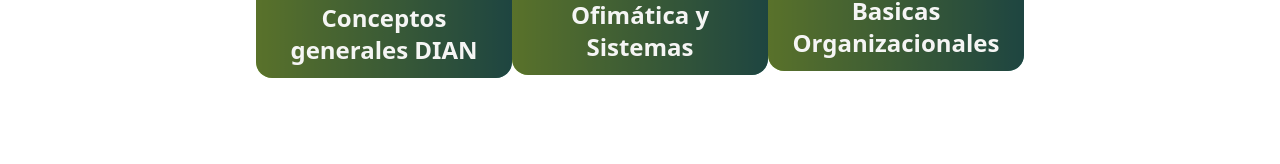
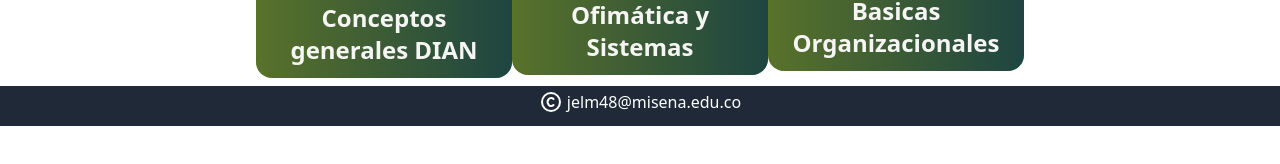
Before and after one commit to jorgeloaiza48/practicasDIAN, a React (Vite) app: page /category/list in a window 1280 px wide. Shown: the part 598-762 px from the top of the page. Built offline with nearby package versions, Linux system fonts and the light colour scheme.

Commit message:
creando footer

```diff
--- a/src/AppRouter.jsx
+++ b/src/AppRouter.jsx
@@ -1,20 +1,21 @@
 import React from 'react'
-import {Routes, Route} from 'react-router-dom'
+import { Routes, Route } from 'react-router-dom'
 import { CategoryPage, HomePage } from './page'
 import { Navbar } from './components'
 import { CategoryList } from './components/CategoryList'
+import Footer from './components/Footer'
 
 
 export const AppRouter = () => {
   return (
-
     <>
-    <Navbar/>
-    <Routes>
+      <Navbar />
+      <Routes>
         <Route path='/' element={<HomePage />}></Route>
         <Route path='/category/:category' element={<CategoryPage />}></Route>
         <Route path='/category/list' element={<CategoryList />}></Route>
-    </Routes>
+      </Routes>
+      <Footer />
     </>
   )
 }
--- /dev/null
+++ b/src/components/Footer.jsx
@@ -0,0 +1,12 @@
+import React from 'react'
+
+function Footer() {
+    return (
+        <footer className='h-10 flex justify-center bg-gray-800 text-white '>
+            <svg class="mt-1 h-6 w-6 text-white-800" stroke-width="2" stroke="currentColor" fill="none" stroke-linecap="round" stroke-linejoin="round">  <path stroke="none" d="M0 0h24v24H0z" />  <circle cx="12" cy="12" r="9" />  <path d="M14.5 9a3.5 4 0 1 0 0 6" /></svg>
+            <h4 className='mt-1 pl-1'>jelm48@misena.edu.co</h4>
+        </footer>
+    )
+}
+
+export default Footer
--- a/src/components/index.js
+++ b/src/components/index.js
@@ -1 +1,2 @@
 export * from './Navbar'
+export * from './Footer'
```
Also changed, not shown: src/components/CategoryList.jsx (line endings or trailing spaces), src/page/HomePage.jsx (line endings or trailing spaces).
